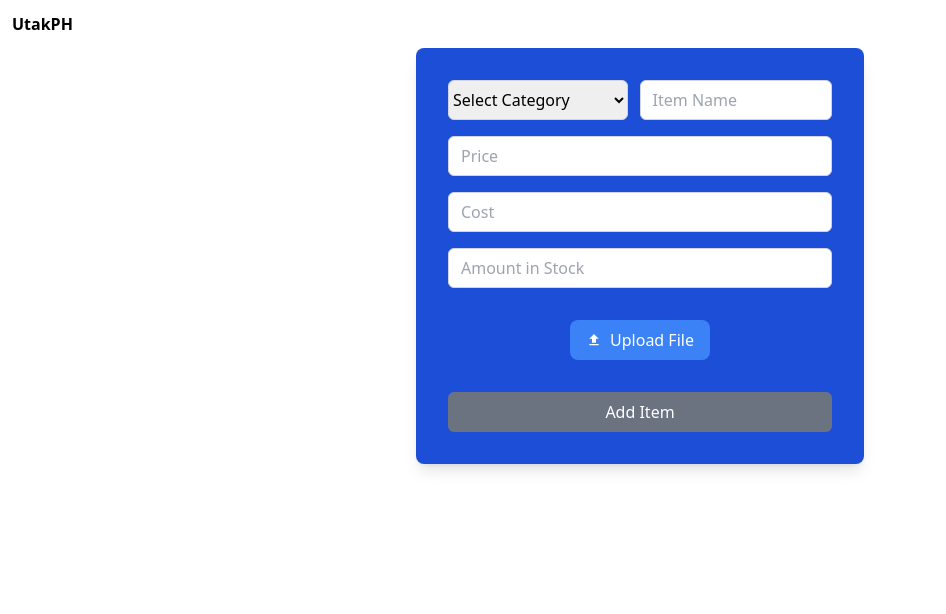
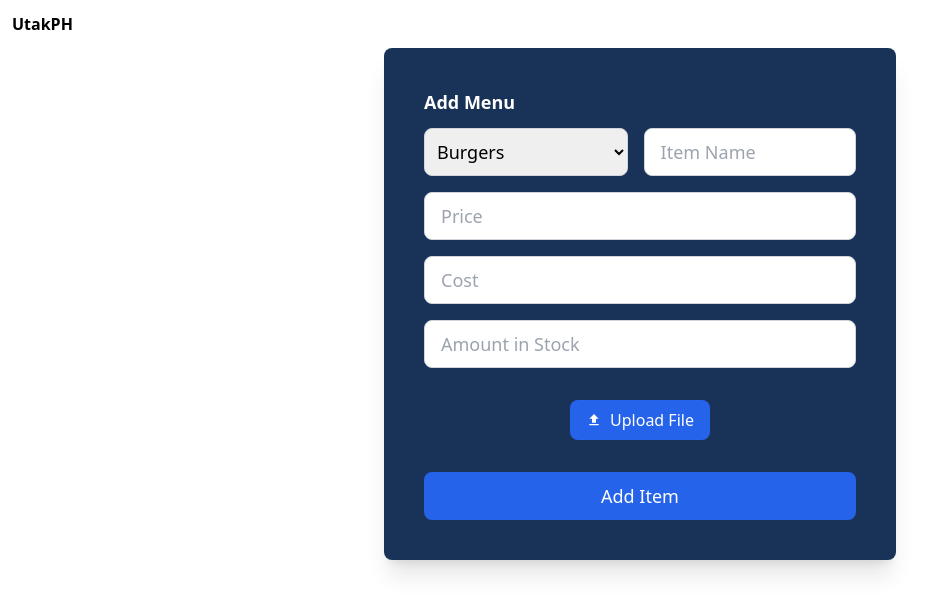
Before and after one commit to joker7391/utakph, a React (Create React App) app: page / in a window 1280 px wide. Shown: the top 614 px of the page, without its empty margins (0-946 px from the left). Built offline with nearby package versions, Linux system fonts and the light colour scheme.

Commit message:
Second Commit

```diff
--- a/package.json
+++ b/package.json
@@ -11,7 +11,9 @@
     "react": "^18.2.0",
     "react-dom": "^18.2.0",
     "react-icons": "^5.0.1",
+    "react-router-dom": "^6.22.1",
     "react-scripts": "5.0.1",
+    "react-toastify": "^10.0.4",
     "web-vitals": "^2.1.4"
   },
   "scripts": {
--- a/src/App.js
+++ b/src/App.js
@@ -6,7 +6,7 @@ function App() {
   return (
     <div className="">
       <Header />
-      <div>
+      <div className="">
         <Home />
       </div>
     </div>
--- /dev/null
+++ b/src/assets/State.js
@@ -0,0 +1,9 @@
+export const initialFormState = {
+  selectedCategory: "",
+  itemName: "",
+  size: "",
+  price: "",
+  cost: "",
+  stock: "",
+  image: null,
+};
--- a/src/component/FileUpload.js
+++ b/src/component/FileUpload.js
@@ -1,23 +1,28 @@
 import React, { useState } from "react";
-import { MdFileUpload } from "react-icons/md";
+import { MdFileUpload, MdClose } from "react-icons/md";
 
-const FileUpload = () => {
+const FileUpload = ({ onFileSelect }) => {
   const [selectedFile, setSelectedFile] = useState(null);
+  const [previewUrl, setPreviewUrl] = useState(null);
 
   const handleFileChange = (event) => {
-    setSelectedFile(event.target.files[0]);
+    const file = event.target.files[0];
+    setSelectedFile(file);
+    setPreviewUrl(URL.createObjectURL(file));
+    onFileSelect(file);
   };
 
-  const handleFileUpload = () => {
-    // Handle file upload here
-    console.log("Uploading:", selectedFile);
+  const handleDelete = () => {
+    setSelectedFile(null);
+    setPreviewUrl(null);
+    document.getElementById("file-upload").value = "";
   };
 
   return (
     <div className="flex flex-col items-center justify-center p-4 w-full">
       <label
         htmlFor="file-upload"
-        className="flex items-center justify-center px-4 py-2 bg-blue-500 text-white rounded-lg cursor-pointer hover:bg-blue-600"
+        className="flex items-center justify-center px-4 py-2 bg-blue-600 text-white rounded-lg cursor-pointer hover:bg-blue-700"
       >
         <MdFileUpload className="mr-2" />
         Upload File
@@ -27,14 +32,16 @@ const FileUpload = () => {
         type="file"
         className="hidden"
         onChange={handleFileChange}
+        accept="image/*"
       />
       {selectedFile && (
-        <div className="mt-2">
+        <div className="mt-2 relative">
+          <img src={previewUrl} alt="Preview" className="max-w-xs max-h-40" />
           <button
-            onClick={handleFileUpload}
-            className="px-4 py-2 bg-green-500 text-white rounded-lg hover:bg-green-600"
+            onClick={handleDelete}
+            className="absolute top-0 right-0 bg-blue-600 text-white rounded-full p-1 hover:bg-blue-700"
           >
-            Upload
+            <MdClose />
           </button>
         </div>
       )}
--- a/src/component/Form.js
+++ b/src/component/Form.js
@@ -1,59 +1,26 @@
-import React, { useState } from "react";
+import React, { useState, useEffect } from "react";
 import { category } from "../assets/Data";
-import { ref, push } from "firebase/database";
 import FileUpload from "./FileUpload";
+import FormValidation from "../component/FormValidation";
 
 const Form = () => {
-  const [itemName, setItemName] = useState("");
-  const [itemCategory, setItemCategory] = useState("");
-  const [itemSize, setItemSize] = useState("");
-  const [itemPrice, setItemPrice] = useState("");
-  const [itemCost, setItemCost] = useState("");
-  const [itemStock, setItemStock] = useState("");
-  const [itemImage, setItemImage] = useState(null);
-
-  const handleSubmit = (e) => {
-    e.preventDefault();
-    const newItem = {
-      category: itemCategory,
-      name: itemName,
-      size: itemSize,
-      price: itemPrice,
-      cost: itemCost,
-      stock: itemStock,
-    };
-    console.log(newItem);
-    // Here you would typically send the newItem to your database
-  };
-
-  const handleImageChange = (e) => {
-    if (e.target.files[0]) {
-      setItemImage(e.target.files[0]);
-    }
-  };
-
-  const triggerFileInput = () => {
-    document.getElementById("fileInput").click();
-  };
+  const { values, errors, handleChange, handleSubmit } = FormValidation();
+  const [selectedCategory, setSelectedCategory] = useState("");
 
   return (
-    <div className="max-w-md mx-auto bg-blue-700 shadow-lg rounded-lg p-4 sm:p-6 md:p-8">
     <form className="space-y-4" onSubmit={handleSubmit}>
-        <div className="flex gap-3">
+      <div className="flex flex-col sm:flex-row gap-4">
         <select
-            className="w-full h-10 border-gray-300 border rounded-md"
-            value={itemCategory}
-            onChange={(e) => setItemCategory(e.target.value)}
+          className="w-full h-12 border-gray-300 border rounded-lg text-lg px-2"
+          name="selectedCategory"
+          value={values.selectedCategory}
+          onChange={handleChange}
         >
           <option value="" disabled>
             Select Category
           </option>
           {category.map((cat) => (
-              <option
-                className="font-semibold px-2"
-                key={cat.name}
-                value={cat.name}
-              >
+            <option key={cat.name} value={cat.name}>
               {cat.name}
             </option>
           ))}
@@ -62,17 +29,26 @@ const Form = () => {
         <input
           type="text"
           placeholder="Item Name"
-            className="w-full h-10 border-gray-300 border rounded-md px-3"
-            value={itemName}
-            onChange={(e) => setItemName(e.target.value)}
+          name="itemName"
+          value={values.itemName}
+          onChange={handleChange}
+          className={`w-full h-12 border-gray-300 border rounded-lg text-lg px-4 ${
+            errors.itemName ? "border-red-500" : ""
+          }`}
         />
       </div>
+      {errors.itemName && (
+        <div className="text-red-500">Please enter item name</div>
+      )}
 
-        {itemCategory === "Fries" || itemCategory === "Beverages" ? (
+      {(values.selectedCategory === "Beverages" ||
+        values.selectedCategory === "Fries") && (
+        <div>
           <select
-            className="w-full h-10 border-gray-300 border rounded-md"
-            value={itemSize}
-            onChange={(e) => setItemSize(e.target.value)}
+            className="w-full h-12 border-gray-300 border rounded-lg text-lg px-2"
+            name="size"
+            value={values.size}
+            onChange={handleChange}
           >
             <option value="" disabled>
               Select Size
@@ -81,37 +57,54 @@ const Form = () => {
             <option value="Medium">Medium</option>
             <option value="Large">Large</option>
           </select>
-        ) : null}
+          {errors.size && (
+            <div className="text-red-500">Please select size</div>
+          )}
+        </div>
+      )}
+
       <input
         type="number"
         placeholder="Price"
-          className="w-full h-10 border-gray-300 border rounded-md px-3"
-          value={itemPrice}
-          onChange={(e) => setItemPrice(e.target.value)}
+        name="price"
+        value={values.price}
+        onChange={handleChange}
+        className={`w-full h-12 border-gray-300 border rounded-lg text-lg px-4 ${
+          errors.price ? "border-red-500" : ""
+        }`}
       />
+      {errors.price && <div className="text-red-500">Please enter price</div>}
+
       <input
         type="number"
         placeholder="Cost"
-          className="w-full h-10 border-gray-300 border rounded-md px-3"
-          value={itemCost}
-          onChange={(e) => setItemCost(e.target.value)}
+        name="cost"
+        value={values.cost}
+        onChange={handleChange}
+        className={`w-full h-12 border-gray-300 border rounded-lg text-lg px-4 ${
+          errors.cost ? "border-red-500" : ""
+        }`}
       />
+      {errors.cost && <div className="text-red-500">Please enter cost</div>}
+
       <input
         type="number"
         placeholder="Amount in Stock"
-          className="w-full h-10 border-gray-300 border rounded-md px-3"
-          value={itemStock}
-          onChange={(e) => setItemStock(e.target.value)}
+        name="stock"
+        value={values.stock}
+        onChange={handleChange}
+        className={`w-full h-12 border-gray-300 border rounded-lg text-lg px-4 ${
+          errors.stock ? "border-red-500" : ""
+        }`}
       />
+      {errors.stock && (
+        <div className="text-red-500">Please enter stock amount</div>
+      )}
       <FileUpload />
-        <button
-          type="submit"
-          className="w-full h-10 bg-gray-500 text-white rounded-md hover:bg-blue-600"
-        >
+      <button className="w-full h-12 bg-blue-600 text-white rounded-lg text-lg hover:bg-blue-700 transition-colors">
         Add Item
       </button>
     </form>
-    </div>
   );
 };
 
--- /dev/null
+++ b/src/component/FormValidation.js
@@ -0,0 +1,75 @@
+import { useState } from "react";
+import { ref, set } from "firebase/database";
+import database from "../firebase.config";
+import { initialFormState } from "../assets/State";
+import { toast } from "react-toastify";
+
+export default function FormValidation() {
+  const [values, setValues] = useState({
+    initialFormState,
+  });
+
+  const [errors, setErrors] = useState({
+    itemName: false,
+    size: false,
+    price: false,
+    cost: false,
+    stock: false,
+  });
+
+  const handleChange = (e) => {
+    setValues({
+      ...values,
+      [e.target.name]: e.target.value,
+    });
+    setErrors({
+      ...errors,
+      [e.target.name]: false,
+    });
+  };
+
+  const handleSubmit = (e) => {
+    e.preventDefault();
+    let hasError = false;
+
+    const requiredFields = ["itemName", "price", "cost", "stock"];
+    requiredFields.forEach((field) => {
+      if (values[field].trim() === "") {
+        setErrors((prevErrors) => ({
+          ...prevErrors,
+          [field]: true,
+        }));
+        hasError = true;
+      }
+    });
+
+    if (
+      (values.selectedCategory === "Beverages" ||
+        values.selectedCategory === "Fries") &&
+      values.size.trim() === ""
+    ) {
+      setErrors((prevErrors) => ({
+        ...prevErrors,
+        size: true,
+      }));
+      hasError = true;
+    }
+
+    if (!hasError) {
+      const newItemId = Date.now().toString();
+      const itemRef = ref(database, "items/" + newItemId);
+
+      set(itemRef, values)
+        .then(() => {
+          toast("Item added successfully!");
+          setValues(initialFormState);
+          setErrors({});
+        })
+        .catch((error) => {
+          console.error("Error adding item: ", error);
+        });
+    }
+  };
+
+  return { values, errors, handleChange, handleSubmit };
+}
--- /dev/null
+++ b/src/component/Navigation.js
@@ -0,0 +1,11 @@
+import React from "react";
+
+const Navigation = () => {
+  return (
+    <ul>
+      <li></li>
+    </ul>
+  );
+};
+
+export default Navigation;
--- a/src/index.js
+++ b/src/index.js
@@ -1,17 +1,17 @@
-import React from 'react';
-import ReactDOM from 'react-dom/client';
-import './index.css';
-import App from './App';
-import reportWebVitals from './reportWebVitals';
+import React from "react";
+import ReactDOM from "react-dom/client";
+import "./index.css";
+import App from "./App";
+import reportWebVitals from "./reportWebVitals";
+import { ToastContainer } from "react-toastify";
+import "react-toastify/dist/ReactToastify.css";
 
-const root = ReactDOM.createRoot(document.getElementById('root'));
+const root = ReactDOM.createRoot(document.getElementById("root"));
 root.render(
   <React.StrictMode>
     <App />
+    <ToastContainer position="bottom-center" theme="dark" />
   </React.StrictMode>
 );
 
-// If you want to start measuring performance in your app, pass a function
-// to log results (for example: reportWebVitals(console.log))
-// or send to an analytics endpoint. Learn more: https://bit.ly/CRA-vitals
 reportWebVitals();
--- a/src/pages/Home.js
+++ b/src/pages/Home.js
@@ -3,7 +3,9 @@ import Form from "../component/Form";
 
 const Home = () => {
   return (
-    <div className="">
+    <div className="bg-[#193258] max-w-lg mx-auto shadow-xl rounded-lg p-6 sm:p-8 md:p-10 flex flex-col gap-3">
+      <h1 className="text-white font-bold text-lg">Add Menu</h1>
+
       <Form />
     </div>
   );
```
Also changed, not shown: 1 other file (tests, documents, lock files or other folders). Lines whose indentation alone changed are shown as unchanged.
